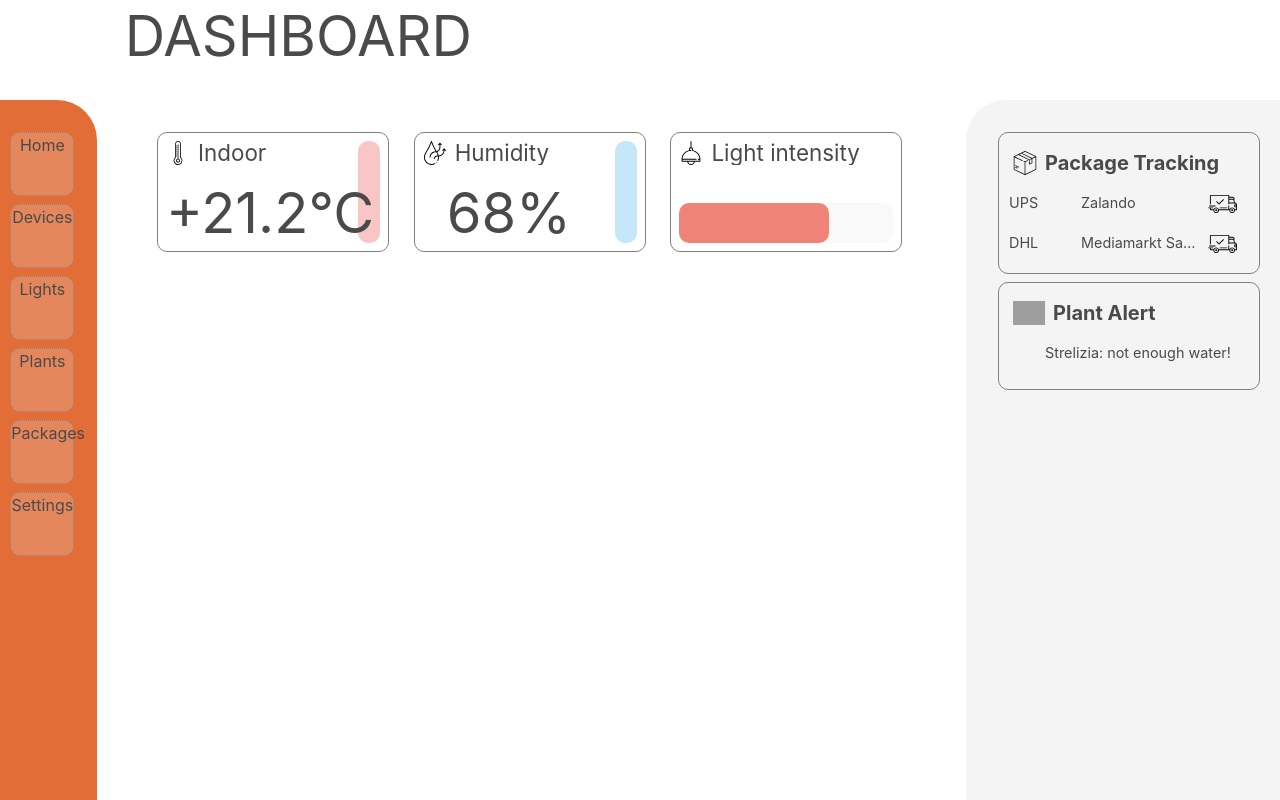
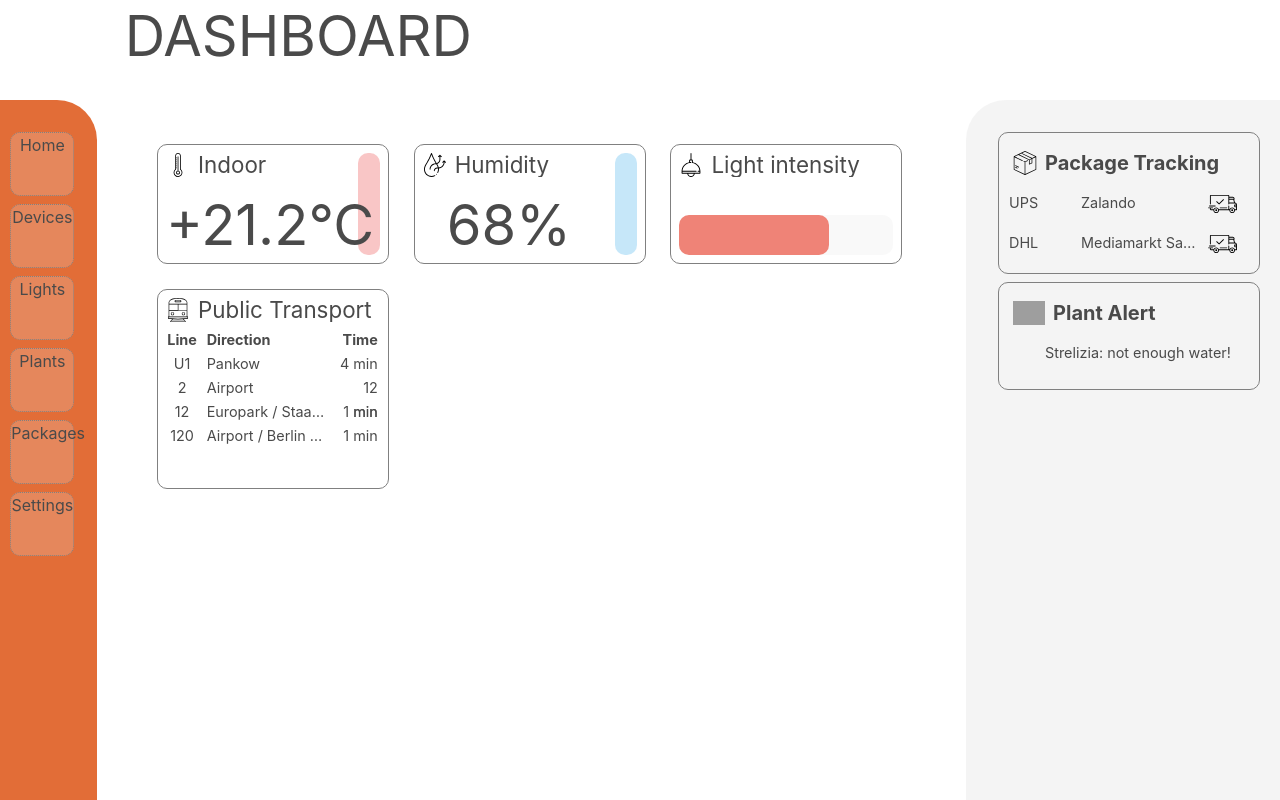
Before and after one commit to raikm/nevo, a Vue app: page /#/ in a window 1280 px wide. Shown: the top 800 px of the page. Built offline with nearby package versions, Linux system fonts and the light colour scheme; grey boxes are pictures that could not be loaded.

Commit message:
PublicTransport box created with mockup data

```diff
--- a/src/components/MainInfoBoxes/HumidityMainInfoBox.vue
+++ b/src/components/MainInfoBoxes/HumidityMainInfoBox.vue
@@ -1,5 +1,5 @@
 <template>
-  <div class="main-info-box">
+  <div class="main-info-box main-info-box-small">
     <div id="humidity-info-box" :humidityInfo="humidityInfo">
       <div class="main-info-header">
         <img
--- a/src/components/MainInfoBoxes/LightIntensityMainInfoBox.vue
+++ b/src/components/MainInfoBoxes/LightIntensityMainInfoBox.vue
@@ -1,5 +1,5 @@
 <template>
-  <div class="main-info-box">
+  <div class="main-info-box main-info-box-small">
     <div id="light-intensity-info-box" :lightintensityInfo="lightintensityInfo">
       <div class="main-info-header">
         <img
@@ -37,6 +37,9 @@ export default {
 </script>
 
 <style lang="scss">
+
+
+
 #light-intensity-info-box {
   float: left;
   margin-right: 10px;
--- /dev/null
+++ b/src/components/MainInfoBoxes/PublicTransportMainInfoBox.vue
@@ -0,0 +1,148 @@
+<template>
+  <div class="main-info-box main-info-box-big">
+    <div
+      id="public-transport-info-box"
+      :publicTransportInfo="publicTransportInfo"
+    >
+      <div class="main-info-header">
+        <img
+          id="public-transport-icon"
+          src="../../../public/img/icons/subway.svg"
+        />
+        <h1 class="main-info-title" id="public-transport-header">
+          Public Transport
+        </h1>
+      </div>
+      <div>
+        <table id="table-titles">
+          <tr>
+            <td class="public-transport-line">Line</td>
+            <td class="public-transport-direction">Direction</td>
+            <td class="public-transport-time">Time</td>
+          </tr>
+        </table>
+
+        <table :key="transport.id" v-for="transport in publicTransportInfos">
+          <tr>
+            <td class="public-transport-line">{{ transport.line }}</td>
+            <td class="public-transport-direction">
+              {{ transport.direction }}
+            </td>
+            <td class="public-transport-time">
+              {{ transport.time }} min
+            </td>
+          </tr>
+        </table>
+      </div>
+    </div>
+  </div>
+</template>
+
+<script>
+export default {
+  name: "PublicTransportMainInfoBox",
+  components: {},
+  props: [],
+  data() {
+    var BUS = "bus";
+    var SUBWAY = "subway";
+
+    return {
+      publicTransportInfos: [
+        {
+          id: 1,
+          type: SUBWAY,
+          direction: "Pankow",
+          line: "U1",
+          lineColor: "#ff0000",
+          time: 4,
+        },
+        {
+          id: 2,
+          type: BUS,
+          direction: "Airport",
+          line: "2",
+          lineColor: "#6600cc",
+          time: 12,
+        },
+        {
+          id: 3,
+          type: BUS,
+          direction: "Europark / Staaken",
+          line: "12",
+          lineColor: "#6600cc",
+          time: 1,
+        },
+        {
+          id: 4,
+          type: BUS,
+          direction: "Airport / Berlin Tegel",
+          line: "120",
+          lineColor: "#6600cc",
+          time: 1,
+        },
+      ],
+    };
+  },
+   computed: {
+
+   }
+};
+</script>
+
+<style lang="scss">
+#public-transport-info-box {
+  float: left;
+  margin-right: 10px;
+  width: 100%;
+}
+
+#public-transport-icon {
+  float: left;
+  height: 3vh;
+}
+
+#table-titles {
+    font-weight: bold
+}
+
+.public-transport-direction {
+  overflow: hidden;
+  text-overflow: ellipsis;
+  white-space: nowrap;
+  margin-right: 4%;
+}
+
+</style>
+
+<style lang="scss" scoped>
+
+.public-transport-line{
+    text-align: center;
+    width: 15%;
+}
+
+.public-transport-direction{
+    margin-left: 4%;
+    width: 56%;
+}
+
+.public-transport-time{
+    text-align: right;
+    width: 20%
+}
+
+
+
+table {
+  width: 100%;
+
+}
+
+td {
+  display: inline-block;
+  font-size: 1.8vh;
+  height: 3vh;
+  line-height: 3vh;
+}
+</style>
--- a/src/components/MainInfoBoxes/TemperatureMainInfoBox.vue
+++ b/src/components/MainInfoBoxes/TemperatureMainInfoBox.vue
@@ -1,5 +1,5 @@
 <template>
-  <div class="main-info-box">
+  <div class="main-info-box main-info-box-small">
     <div id="temperature-info-box" :temperatureInfo="temperatureInfo">
       <div class="main-info-header">
         <img
--- a/src/pages/DashboardPage/index.vue
+++ b/src/pages/DashboardPage/index.vue
@@ -17,6 +17,7 @@
         <TemperatureMainInfoBox />
         <HumidityMainInfoBox />
         <LightIntensityMainInfoBox />
+        <PublicTransportMainInfoBox />
       </div>
       <div id="newsfeed" class="main-menu column is-3">
         <div
@@ -35,6 +36,8 @@
 import TemperatureMainInfoBox from "../../components/MainInfoBoxes/TemperatureMainInfoBox";
 import HumidityMainInfoBox from "../../components/MainInfoBoxes/HumidityMainInfoBox";
 import LightIntensityMainInfoBox from "../../components/MainInfoBoxes/LightIntensityMainInfoBox";
+import PublicTransportMainInfoBox from "../../components/MainInfoBoxes/PublicTransportMainInfoBox";
+
 import InfoBox from "../../components/NewsfeedBoxes/InfoBox";
 
 export default {
@@ -44,6 +47,7 @@ export default {
     TemperatureMainInfoBox,
     HumidityMainInfoBox,
     LightIntensityMainInfoBox,
+    PublicTransportMainInfoBox
   },
   data() {
     return {
@@ -156,12 +160,20 @@ export default {
   border-radius: 10px;
   border-width: 1px;
   float: left;
-  height: 15vh;
+
   width: 30%;
-  margin: 0 1.6%;
+  margin: 1.6% 1.6%;
   padding: 1vh;
 }
 
+.main-info-box-small{
+  height: 15vh;
+}
+
+.main-info-box-big{
+  height: 25vh;
+
+}
 .main-info-header {
   // background-color: yellowgreen;
   display: inline-flex;
```
Also changed, not shown: public/img/icons/subway.svg (added).
